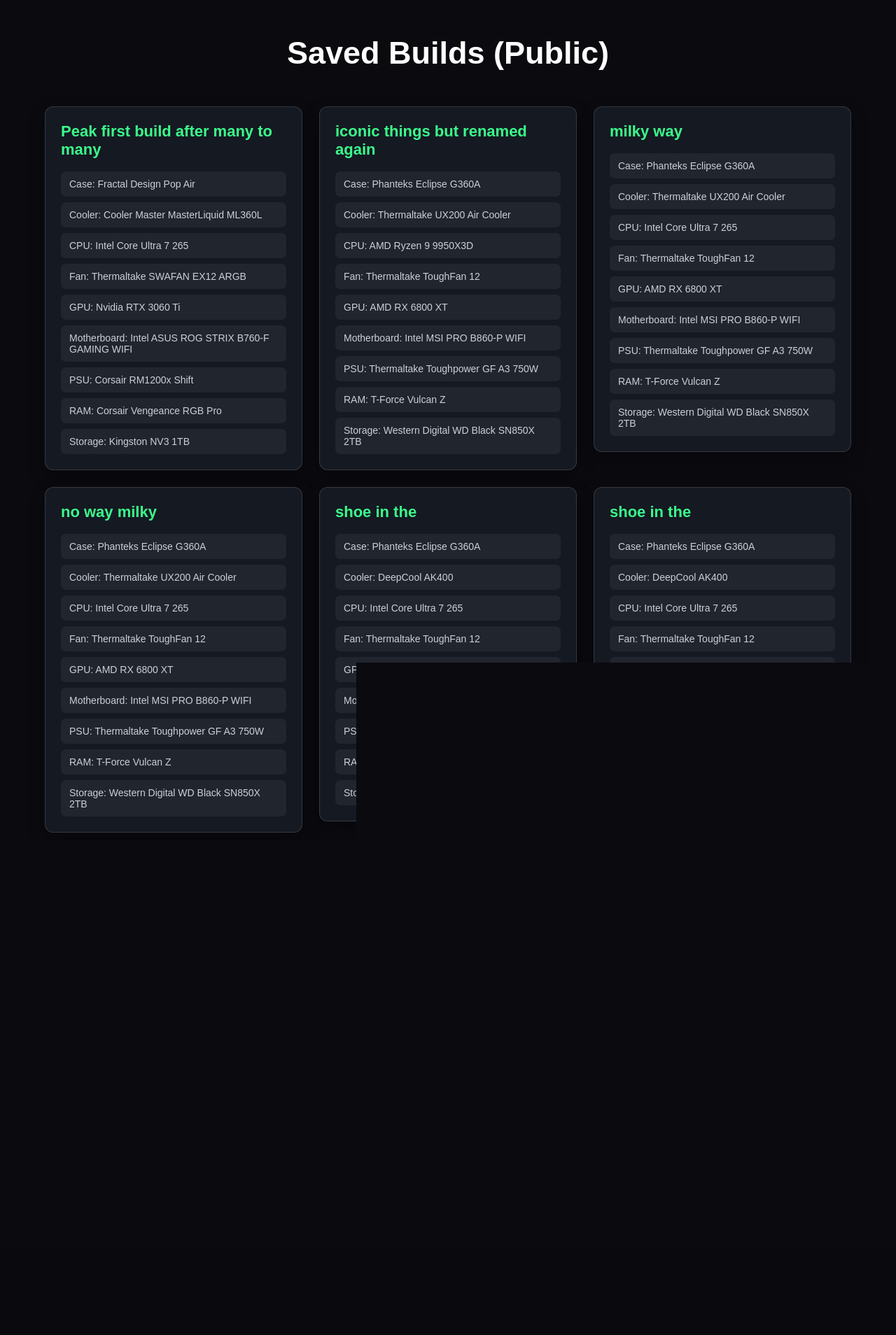
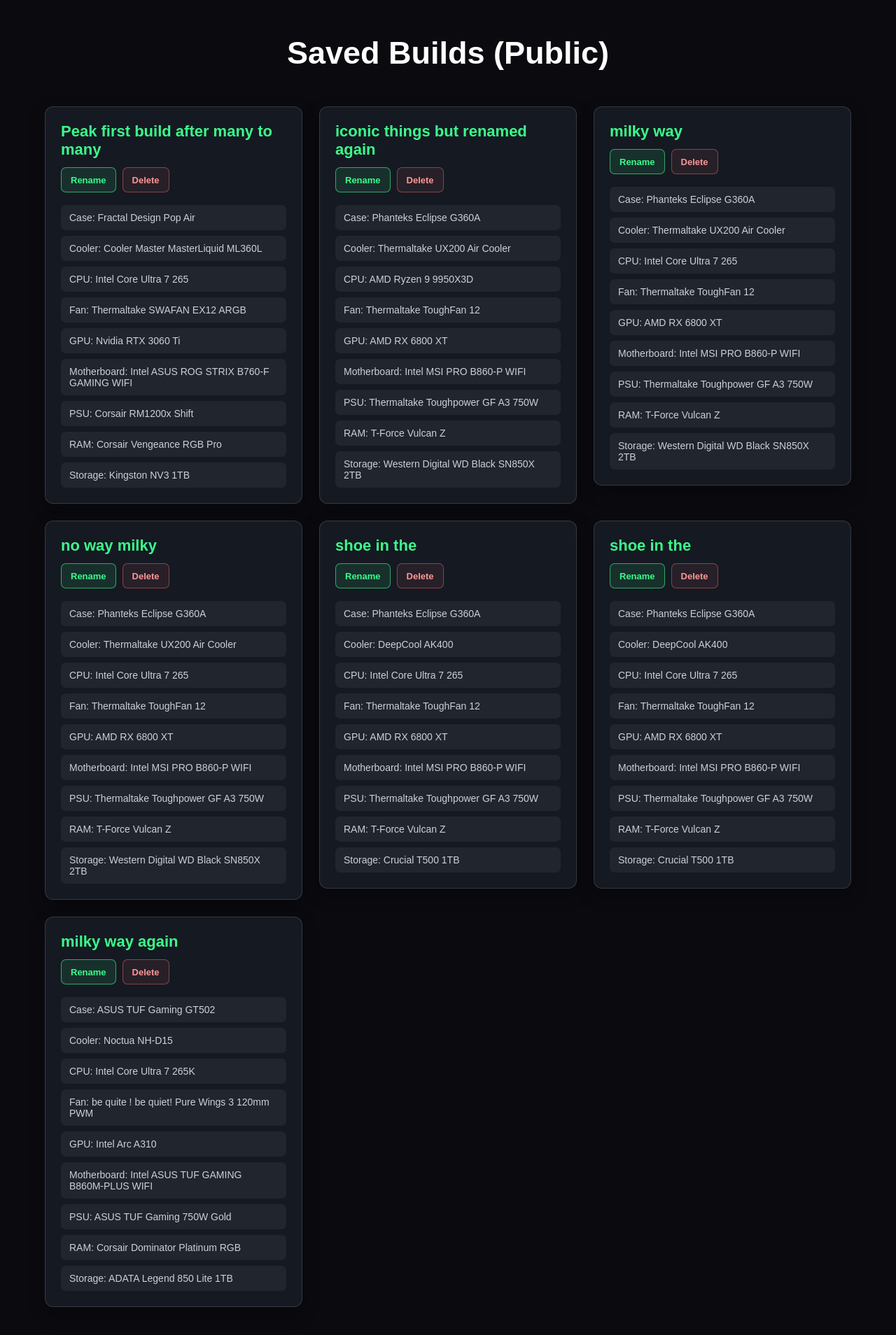
Before and after one commit to Arush2008/PC-Info-guide, a Flask app: page /saved_builds in a window 1280 px wide. Shown: the part 70-1978 px from the top of the page at 70% size. Before the commit the page ends 1260 px from the top, so only its background shows below. Run offline with Flask 3, Linux system fonts and the light colour scheme.

Commit message:
added edit and delete button from the build page and since I added that the saving build stoped working so then I fixed that as well !

```diff
--- a/static/style.css
+++ b/static/style.css
@@ -1907,6 +1907,58 @@ body.modal_open {
     overflow-wrap: anywhere;
 }
 
+.saved_build_actions {
+    display: flex;
+    gap: 9px;
+    margin: -6px 0 18px;
+}
+
+.saved_build_actions button {
+    min-height: 36px;
+    padding: 0 13px;
+    border: 1px solid transparent;
+    border-radius: 7px;
+    font: inherit;
+    font-size: 13px;
+    font-weight: 700;
+    cursor: pointer;
+    transition: background-color 0.2s ease, border-color 0.2s ease,
+        color 0.2s ease, transform 0.2s ease;
+}
+
+.saved_build_actions button:hover {
+    transform: translateY(-1px);
+}
+
+.saved_build_actions button:focus-visible {
+    outline: 2px solid #ffffff;
+    outline-offset: 3px;
+}
+
+.rename_build_button {
+    border-color: rgba(59, 252, 139, 0.6) !important;
+    background: rgba(59, 252, 139, 0.1);
+    color: #3bfc8b;
+}
+
+.rename_build_button:hover {
+    border-color: #3bfc8b !important;
+    background: #3bfc8b;
+    color: #08110d;
+}
+
+.delete_build_button {
+    border-color: rgba(255, 111, 111, 0.45) !important;
+    background: rgba(255, 111, 111, 0.08);
+    color: #ff9696;
+}
+
+.delete_build_button:hover {
+    border-color: #ff6f6f !important;
+    background: #ff6f6f;
+    color: #210808;
+}
+
 .build_components {
     display: grid;
     gap: 8px;
@@ -1920,3 +1972,20 @@ body.modal_open {
     color: #cbd0da;
     font-size: 14px;
 }
+
+@media (max-width: 1000px) {
+    .saved_builds_container {
+        grid-template-columns: repeat(2, minmax(0, 1fr));
+    }
+}
+
+@media (max-width: 600px) {
+    .saved_builds_container {
+        grid-template-columns: 1fr;
+        width: min(94%, 520px);
+    }
+
+    .saved_build_actions button {
+        flex: 1;
+    }
+}
--- a/templates/saved_builds.html
+++ b/templates/saved_builds.html
@@ -21,8 +21,17 @@
     {% if builds %}
             <div class="saved_builds_container">
                 {% for build in builds %}
-                    <div class="saved_build">
-                        <h2>{{ build.name }}</h2>
+                    <div class="saved_build" data-build-id="{{ build.id }}">
+                        <h2 class="saved_build_name">{{ build.name }}</h2>
+
+                        <div class="saved_build_actions">
+                            <button type="button" class="rename_build_button">
+                                Rename
+                            </button>
+                            <button type="button" class="delete_build_button">
+                                Delete
+                            </button>
+                        </div>
 
                         <div class="build_components">
                             {% for component in build.components %}
@@ -38,5 +47,52 @@
         {% else %}
             <p>No saved builds found.</p>
     {% endif %}
+
+<script>
+    document.querySelectorAll(".saved_build").forEach((buildCard) => {
+        const buildId = buildCard.dataset.buildId;
+        const buildName = buildCard.querySelector(".saved_build_name");
+        const renameButton = buildCard.querySelector(".rename_build_button");
+        const deleteButton = buildCard.querySelector(".delete_build_button");
+
+        renameButton.addEventListener("click", async () => {
+            const newName = prompt("Enter a new name:", buildName.textContent.trim());
+            if (newName === null) return;
+
+            const response = await fetch(`/api/saved-builds/${buildId}`, {
+                method: "PATCH",
+                headers: { "Content-Type": "application/json" },
+                body: JSON.stringify({ name: newName })
+            });
+            const result = await response.json();
+
+            if (!response.ok) {
+                alert(result.error || "Unable to rename build.");
+                return;
+            }
+
+            buildName.textContent = result.name;
+        });
+
+        deleteButton.addEventListener("click", async () => {
+            if (!confirm(`Delete "${buildName.textContent.trim()}"?`)) return;
+
+            const response = await fetch(`/api/saved-builds/${buildId}`, {
+                method: "DELETE"
+            });
+            const result = await response.json();
+
+            if (!response.ok) {
+                alert(result.error || "Unable to delete build.");
+                return;
+            }
+
+            buildCard.remove();
+            if (!document.querySelector(".saved_build")) {
+                window.location.reload();
+            }
+        });
+    });
+</script>
 </body>
 </html>
--- a/views.py
+++ b/views.py
@@ -40,7 +40,7 @@ from database import (
 views = Blueprint('views', __name__)
 
 
-# Function to get the first number
+# It is used to take the number from the string to return the number value.
 def _extract_number(query):
     match = re.search(r"(\d+)", query.lower())
     return int(match.group(1)) if match else None
@@ -63,7 +63,7 @@ COMPONENT_MODELS = {
 STATIC_DIRECTORY = Path(__file__).resolve().parent / "static"
 
 
-# Helps to display the component name.
+# to get the display name of the component and return the brand and model name.
 def get_component_display_name(item):
     brand_name = item.brand.name.strip()
     model_name = item.model.strip()
@@ -122,7 +122,7 @@ def get_component_specifications(model, item):
     return specifications
 
 
-# It shows the values of the filter
+# It is used to get the filter values from the request by the user.
 def get_int_filter(name):
     value = request.args.get(name, "").strip()
 
@@ -1264,6 +1264,7 @@ def saved_builds():
                 })
 
         saved_builds_data.append({
+            "id": build.build_id,
             "name": build.build_name,
             "components": parts,
         })
@@ -1272,6 +1273,64 @@ def saved_builds():
         "saved_builds.html",
         builds=saved_builds_data
     )
+
+
+@views.route("/api/saved-builds/<int:build_id>", methods=["DELETE"])
+def delete_saved_build(build_id):
+    build = db.session.get(Build, build_id)
+
+    if build is None:
+        return jsonify({"error": "Build not found"}), 404
+
+    try:
+        db.session.delete(build)
+        db.session.commit()
+    except SQLAlchemyError:
+        db.session.rollback()
+        return jsonify({"error": "Failed to delete build"}), 500
+
+    return jsonify({"message": "Build deleted successfully"})
+
+
+@views.route("/api/saved-builds/<int:build_id>", methods=["PATCH"])
+def rename_saved_build(build_id):
+    build = db.session.get(Build, build_id)
+
+    if build is None:
+        return jsonify({"error": "Build not found"}), 404
+
+    data = request.get_json(silent=True)
+    if not isinstance(data, dict):
+        return jsonify({"error": "Invalid request data"}), 400
+
+    build_name = str(data.get("name", "")).strip()
+    if not build_name:
+        return jsonify({"error": "Build name is required"}), 400
+    if len(build_name) > 100:
+        return jsonify({
+            "error": "Build name must be 100 characters or less"
+        }), 400
+
+    duplicate = Build.query.filter(
+        Build.build_name == build_name,
+        Build.build_id != build_id,
+    ).first()
+    if duplicate:
+        return jsonify({
+            "error": "A build with that name already exists"
+        }), 409
+
+    try:
+        build.build_name = build_name
+        db.session.commit()
+    except SQLAlchemyError:
+        db.session.rollback()
+        return jsonify({"error": "Failed to rename build"}), 500
+
+    return jsonify({
+        "message": "Build renamed successfully",
+        "name": build.build_name,
+    })
 
 
 # This route will save the build to the databse.
@@ -1319,7 +1378,6 @@ def savebuilder__build():
                 build_id=saved_build.build_id,
                 component_type=component_type,
                 component_id=component_id,
-                quantity=1,
             ))
 
         db.session.commit()
```
Also changed, not shown: instance/project.db.
